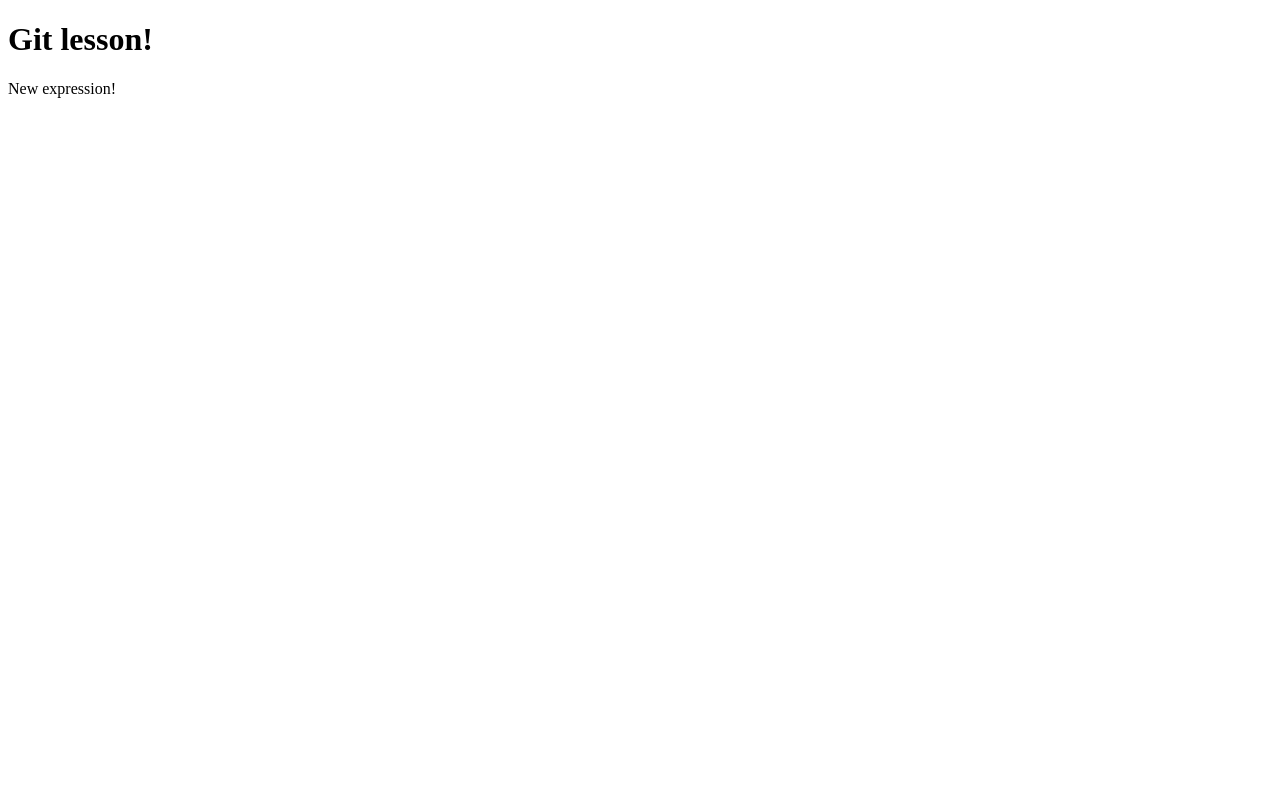
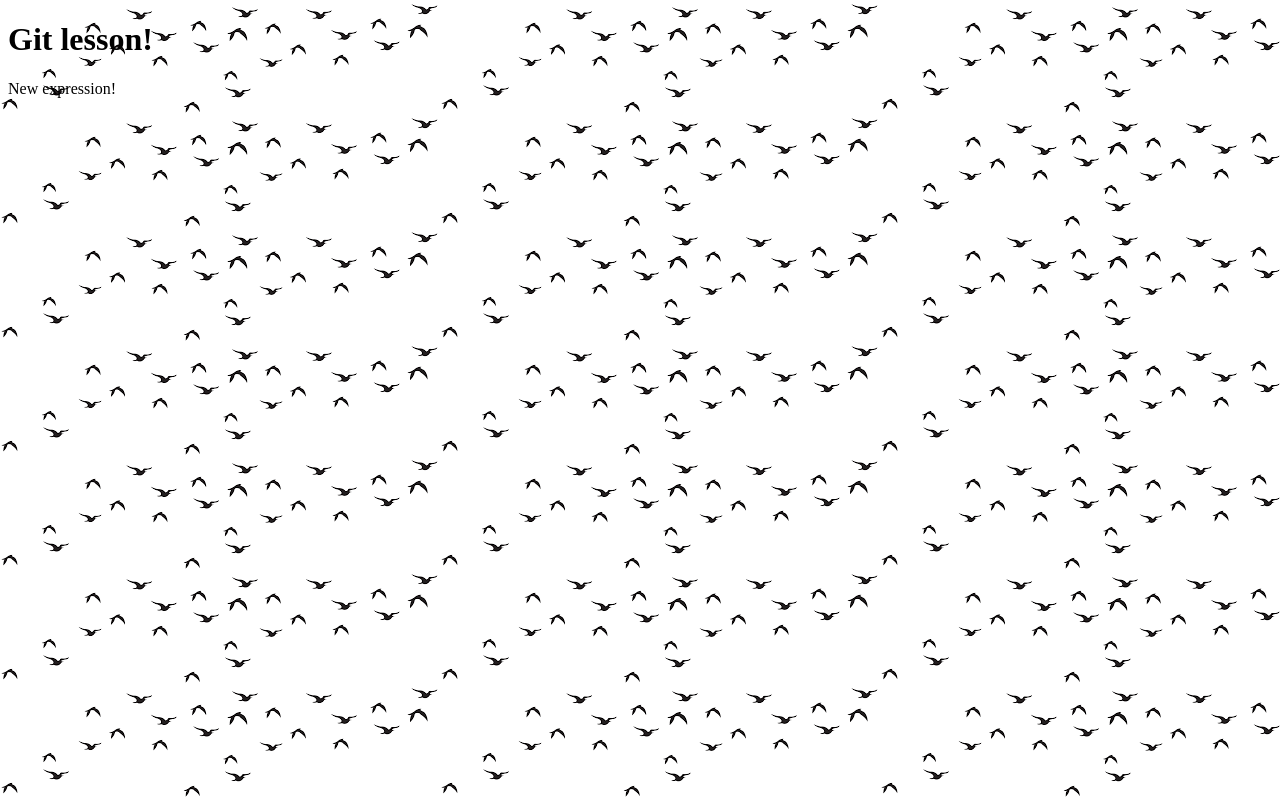
Before and after one commit to foegit/site, a plain HTML site: page index.html in a window 1280 px wide. Drawn offline with Linux system fonts and the light colour scheme.

Commit message:
second commit

```diff
--- /dev/null
+++ b/css/style.css
@@ -0,0 +1,6 @@
+body
+{
+	background: url("../images.png");
+	background-attachment: fixed;
+
+}
--- a/index.html
+++ b/index.html
@@ -1,5 +1,6 @@
 <!DOCTYPE html>
 <html lang="en">
+<link rel="stylesheet" href="css/style.css">
 <head>
 	<meta charset="UTF-8">
 	<title>Git Learn</title>
```
